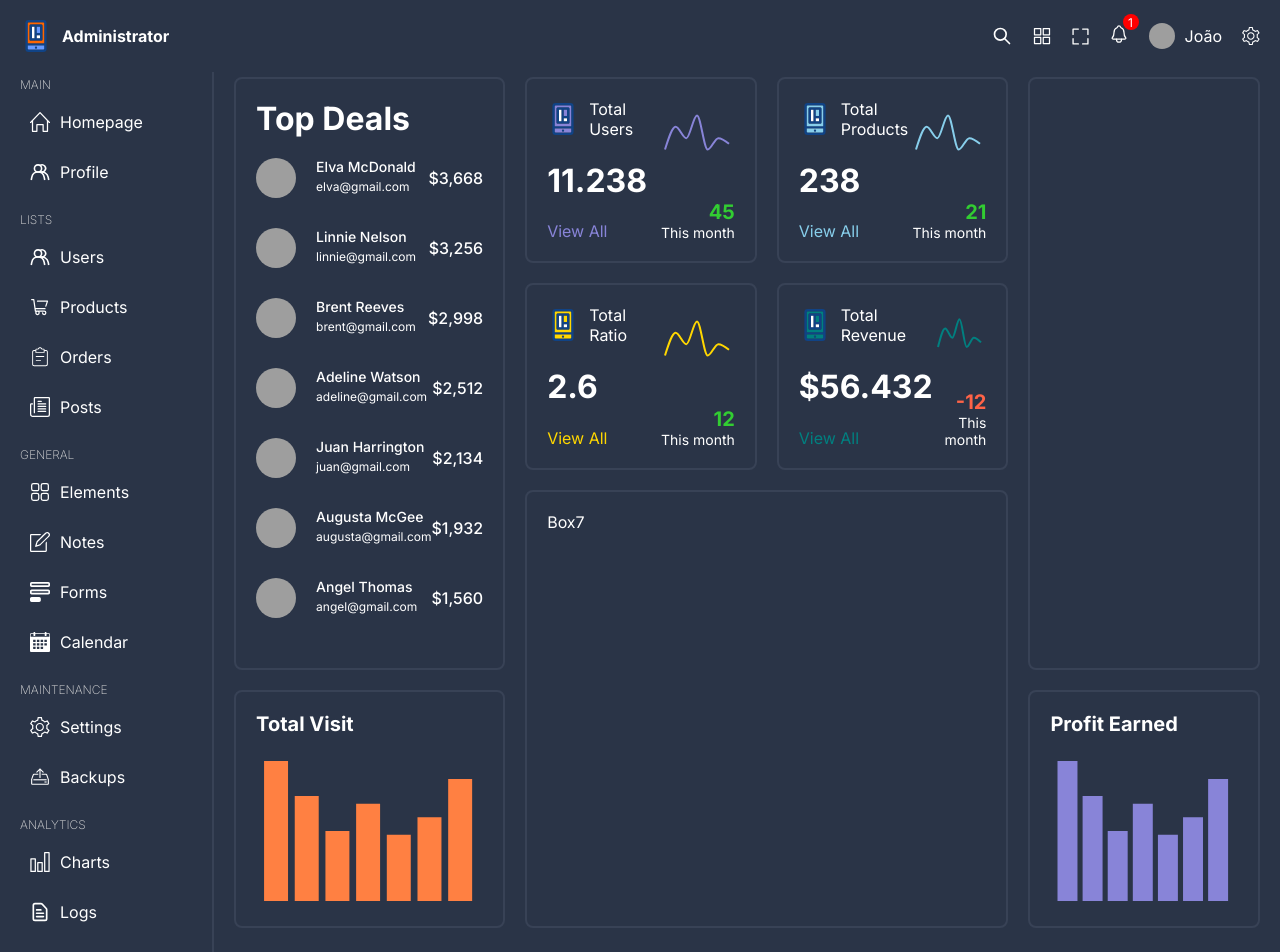
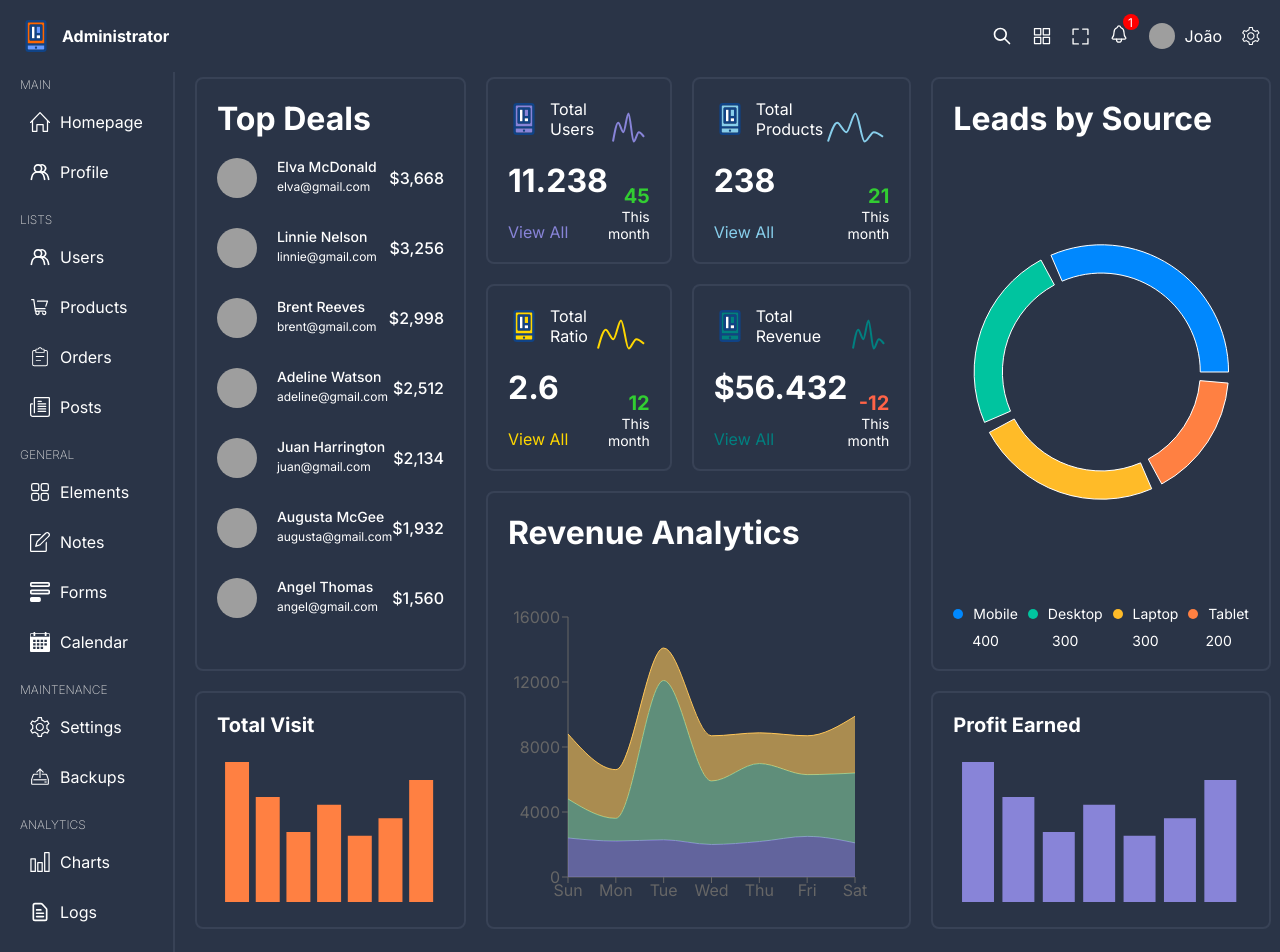
Before and after one commit to BrunoCastroM/Dashboard, a React (Vite) app: page / in a window 1280 px wide. Shown: the top 952 px of the page. Built offline with nearby package versions, Linux system fonts and the light colour scheme; grey boxes are pictures that could not be loaded.

Commit message:
Making others charts

```diff
--- /dev/null
+++ b/src/components/bigChartBox/BigChartBox.tsx
@@ -0,0 +1,101 @@
+import {
+  Area,
+  AreaChart,
+  ResponsiveContainer,
+  Tooltip,
+  XAxis,
+  YAxis,
+} from "recharts";
+import "./bigChartBox.scss";
+
+const data = [
+  {
+    name: "Sun",
+    books: 4000,
+    clothes: 2400,
+    electronic: 2400,
+  },
+  {
+    name: "Mon",
+    books: 3000,
+    clothes: 1398,
+    electronic: 2210,
+  },
+  {
+    name: "Tue",
+    books: 2000,
+    clothes: 9800,
+    electronic: 2290,
+  },
+  {
+    name: "Wed",
+    books: 2780,
+    clothes: 3908,
+    electronic: 2000,
+  },
+  {
+    name: "Thu",
+    books: 1890,
+    clothes: 4800,
+    electronic: 2181,
+  },
+  {
+    name: "Fri",
+    books: 2390,
+    clothes: 3800,
+    electronic: 2500,
+  },
+  {
+    name: "Sat",
+    books: 3490,
+    clothes: 4300,
+    electronic: 2100,
+  },
+];
+
+export default function BigChartBox() {
+  return (
+    <div className="big_chart_box">
+      <h1>Revenue Analytics</h1>
+
+      <div className="chart">
+        <ResponsiveContainer width="99%" height="100%">
+          <AreaChart
+            data={data}
+            margin={{
+              top: 10,
+              right: 30,
+              left: 0,
+              bottom: 0,
+            }}
+          >
+            <XAxis dataKey="name" />
+            <YAxis />
+            <Tooltip />
+            <Area
+              type="monotone"
+              dataKey="electronic"
+              stackId="1"
+              stroke="#8884d8"
+              fill="#8884d8"
+            />
+            <Area
+              type="monotone"
+              dataKey="clothes"
+              stackId="1"
+              stroke="#82ca9d"
+              fill="#82ca9d"
+            />
+            <Area
+              type="monotone"
+              dataKey="books"
+              stackId="1"
+              stroke="#ffc658"
+              fill="#ffc658"
+            />
+          </AreaChart>
+        </ResponsiveContainer>
+      </div>
+    </div>
+  );
+}
--- /dev/null
+++ b/src/components/bigChartBox/bigChartBox.scss
@@ -0,0 +1,12 @@
+.big_chart_box {
+  width: 100%;
+  height: 100%;
+  display: flex;
+  flex-direction: column;
+  justify-content: space-between;
+
+  .chart {
+    width: 100%;
+    height: 300px;
+  }
+}
--- /dev/null
+++ b/src/components/pieChartBox/PieChartBox.tsx
@@ -0,0 +1,49 @@
+import { Cell, Pie, PieChart, ResponsiveContainer, Tooltip } from "recharts";
+import "./pieChartBox.scss";
+
+const data = [
+  { name: "Mobile", value: 400, color: "#0088FE" },
+  { name: "Desktop", value: 300, color: "#00C49F" },
+  { name: "Laptop", value: 300, color: "#FFBB28" },
+  { name: "Tablet", value: 200, color: "#FF8042" },
+];
+
+export default function PieChartBox() {
+  return (
+    <div className="pie_chart_box">
+      <h1>Leads by Source</h1>
+      <div className="chart">
+        <ResponsiveContainer width="99%" height={300}>
+          <PieChart>
+						<Tooltip
+						contentStyle={{backgroundColor: "#fff", borderRadius:"4px"}}
+						/>
+            <Pie
+              data={data}
+              innerRadius={"70%"}
+              outerRadius={"90%"}
+              paddingAngle={5}
+              dataKey="value"
+            >
+              {data.map((item) => (
+                <Cell key={item.name} fill={item.color} />
+              ))}
+            </Pie>
+          </PieChart>
+        </ResponsiveContainer>
+      </div>
+
+			<div className="options">
+				{data.map(item => (
+					<div className="option" key={item.name}>
+						<div className="title">
+							<div className="dot" style={{backgroundColor: item.color}}/>
+							<span>{item.name}</span>
+						</div>
+						<span>{item.value}</span>
+					</div>
+				))}
+			</div>
+    </div>
+  );
+}
--- /dev/null
+++ b/src/components/pieChartBox/pieChartBox.scss
@@ -0,0 +1,40 @@
+.pie_chart_box {
+  height: 100%;
+  display: flex;
+  flex-direction: column;
+  justify-content: space-between;
+
+	.chart {
+		display: flex;
+		align-items: center;
+		justify-content: center;
+		width: 100%;
+		height: 10px;
+	}
+
+	.options {
+		display: flex;
+		justify-content: space-between;
+		gap: 10px;
+		font-size: 14px;
+
+		.option {
+			display: flex;
+			flex-direction: column;
+			gap: 10px;
+			align-items: center;
+		}
+
+		.title {
+			display: flex;
+			gap: 10px;
+			align-items: center;
+
+			.dot {
+				width: 10px;
+				height: 10px;
+				border-radius: 50%;
+			}
+		}
+	}
+}
--- a/src/pages/home/Home.tsx
+++ b/src/pages/home/Home.tsx
@@ -1,5 +1,7 @@
 import BarChartBox from "../../components/barChartBox/BarChartBox";
+import BigChartBox from "../../components/bigChartBox/BigChartBox";
 import ChartBox from "../../components/chartBox/ChartBox";
+import PieChartBox from "../../components/pieChartBox/PieChartBox";
 import TopBox from "../../components/topbox/TopBox";
 import {
   chartBoxConversion,
@@ -23,14 +25,18 @@
       <div className="box box3">
         <ChartBox {...chartBoxProduct} />
       </div>
-      <div className="box box4"></div>
+      <div className="box box4">
+        <PieChartBox />
+      </div>
       <div className="box box5">
         <ChartBox {...chartBoxConversion} />
       </div>
       <div className="box box6">
         <ChartBox {...chartBoxRevenue} />
       </div>
-      <div className="box box7">Box7</div>
+      <div className="box box7">
+        <BigChartBox />
+      </div>
       <div className="box box8">
         <BarChartBox {...barChartBoxVisit} />
       </div>
```
